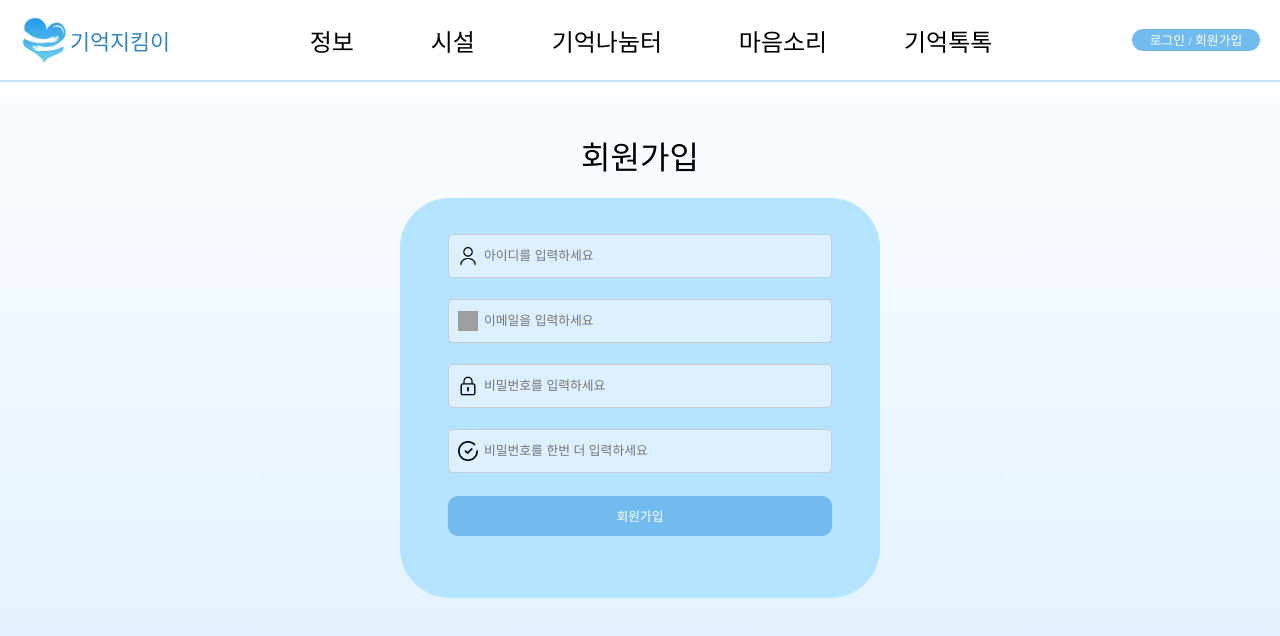
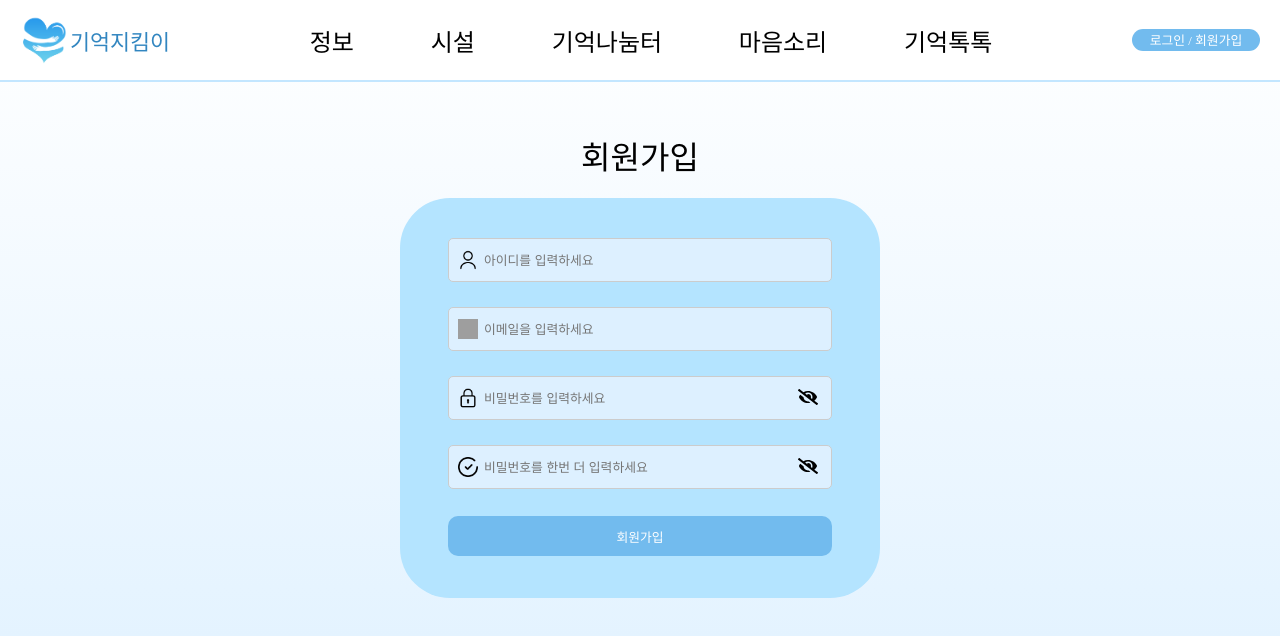
Before and after one commit to hongjaewon62/MemoryKeeper, a React (Vite) app: page /signUp in a window 1280 px wide. Shown: the top 636 px of the page. Built offline with nearby package versions, Linux system fonts and the light colour scheme; grey boxes are pictures that could not be loaded.

Commit message:
로그인 유효성
로그인 패스워드 확인
로그인 유효성 텍스트

```diff
--- a/package.json
+++ b/package.json
@@ -17,6 +17,7 @@
     "react": "^19.0.0",
     "react-apexcharts": "^1.7.0",
     "react-dom": "^19.0.0",
+    "react-icons": "^5.5.0",
     "react-js-pagination": "^3.0.3",
     "react-quill-new": "^3.4.6",
     "react-router-dom": "^7.3.0",
--- a/src/login/Login.jsx
+++ b/src/login/Login.jsx
@@ -1,9 +1,8 @@
 import { useNavigate } from "react-router-dom";
 import styled from "styled-components";
-
 import InputUI from "../ui/InputUI";
 import Button from "../ui/Button";
-import { useState } from "react";
+import { useEffect, useRef, useState } from "react";
 import axios from "axios";
 
 const Wrapper = styled.div`
@@ -33,7 +32,7 @@ const LoginText = styled.div`
     margin-bottom: clamp(10px, 20px, 40px);
 `
 
-const CheckBoxDiv = styled.div`
+const CheckBoxWrapper = styled.div`
     display: flex;
     justify-content: center;
     align-items: center;
@@ -46,13 +45,84 @@ const CheckBoxText = styled.span`
     font-size: clamp(12px, 1vw, 35px);;
 `
 
+const FincButtonWrapper = styled.div`
+    display: flex;
+    justify-content: center;
+    align-items: center;
+`
+
+const FindButton = styled.button`
+    border: none;
+    background: none;
+    cursor: pointer;
+
+    &:hover {
+        text-decoration: underline solid black;
+    }
+`
+const ErrorWrapper = styled.div`
+    display: flex;
+    justify-content: start;
+    align-items: center;
+    visibility: ${({ $visible }) => ($visible ? "visible" : "hidden")};
+    width: 75%;
+`
+
+const ErrorMessage = styled.span`
+    font-size: 0.8em;
+    color: red;
+`
+
 function Login () {
     const navigate = useNavigate();
 
     const [id, setId] = useState("");
     const [password, setPassword] = useState("");
+    const [savedId, setSavedId] = useState(false);
+
+    const [writeId, setWriteId] = useState(false);
+    const [writePassword, setWritePassowrd] = useState(false);
+
+    const idFocus = useRef(null);
+    const passwordFocus = useRef(null);
+
+    useEffect(() => {
+        const saved = localStorage.getItem("savedId");
+        if(saved) {
+            setId(saved);
+            setSavedId(true);
+        }
+    }, [])
 
     const handleLogin = async () => {
+        let hasError = false;
+
+        if(!id.trim()) {
+            setWriteId(true);
+            if (!hasError) {
+                idFocus.current?.focus();
+            }
+            hasError = true;
+        } else {
+            setWriteId(false);
+            hasError = false;
+        }
+
+        if(!password.trim()) {
+            setWritePassowrd(true);
+            if (!hasError) {
+                passwordFocus.current?.focus();
+            }
+            hasError = true;
+        } else {
+            setWritePassowrd(false);
+            hasError = false;
+        }
+
+        if(hasError) {
+            return;
+        }
+
         try {
             const response = await axios.post("/api/users/login", null, {
                 params: {
@@ -61,6 +131,13 @@ function Login () {
                 }
             });
             localStorage.setItem("user", JSON.stringify(response.data));
+
+            if(savedId) {
+                localStorage.setItem("savedId", id);
+            } else {
+                localStorage.removeItem("savedId");
+            }
+
             navigate("/home");
         } catch(error) {
             alert("로그인 실패 :" + error.response.data);
@@ -72,33 +149,51 @@ function Login () {
             <LoginText>로그인</LoginText>
             <LoginWrapper>
                 <InputUI
+                    ref={idFocus}
                     type="text"
                     placeholder="아이디를 입력하세요"
-                    $width={"80%"}
-                    $height={"10%"}
-                    $margin={"0 0 25px 0"}
-                    $icon={"img/user.png"}
+                    $width="80%"
+                    $height="10%"
+                    $margin="0 0 0 0"
+                    $icon="img/user.png"
                     value={id}
                     onChange={(e) => setId(e.target.value)}
                 />
+                <ErrorWrapper $visible={writeId}>
+                    <ErrorMessage>아이디를 입력하세요</ErrorMessage>
+                </ErrorWrapper>
                 <InputUI
+                    ref={passwordFocus}
                     type="password"
                     placeholder="비밀번호를 입력하세요"
-                    $width={"80%"}
-                    $height={"10%"}
-                    $margin={"0 0 25px 0"}
-                    $icon={"img/password.png"}
+                    $width="80%"
+                    $height="10%"
+                    $margin="10px 0 0 0"
+                    $icon="img/password.png"
                     value={password}
                     onChange={(e) => setPassword(e.target.value)}
                 />
-                <CheckBoxDiv>
-                    <InputUI type="checkbox" $width={"25px"} $height={"25px"} />
+                <ErrorWrapper $visible={writePassword}>
+                    <ErrorMessage>비밀번호를 입력하세요</ErrorMessage>
+                </ErrorWrapper>
+                <CheckBoxWrapper>
+                    <InputUI
+                        type="checkbox"
+                        checked={savedId}
+                        $width="25px"
+                        $height="25px"
+                        onChange={(e) => setSavedId(e.target.checked)}
+                    />
                     <CheckBoxText>아이디 저장</CheckBoxText>
-                </CheckBoxDiv>
-                <Button title={"로그인"} $width={"80%"} $height={"10%"} $margin={"0 0 25px 0"} onClick={handleLogin}/>
-                <Button title={"회원가입"} $width={"80%"} $height={"10%"} $margin={"0 0 25px 0"} onClick={() => {
+                </CheckBoxWrapper>
+                <Button title="로그인" $width="80%" $height="10%" $margin="0 0 30px 0" onClick={handleLogin}/>
+                <Button title="회원가입" $width="80%" $height="10%" $margin="0 0 30px 0" onClick={() => {
                     navigate("/signUp")
                 }} />
+                <FincButtonWrapper>
+                    <FindButton>아이디 찾기</FindButton>
+                    <FindButton>비밀번호 찾기</FindButton>
+                </FincButtonWrapper>
             </LoginWrapper>
         </Wrapper>
     )
--- a/src/login/SignUp.jsx
+++ b/src/login/SignUp.jsx
@@ -3,7 +3,7 @@ import styled from "styled-components";
 
 import InputUI from "../ui/InputUI";
 import Button from "../ui/Button";
-import { useState } from "react";
+import { useRef, useState } from "react";
 import axios from "axios";
 
 const Wrapper = styled.div`
@@ -33,32 +33,106 @@ const LoginText = styled.div`
     margin-bottom: clamp(10px, 20px, 40px);
 `
 
+const ErrorWrapper = styled.div`
+    display: flex;
+    justify-content: start;
+    align-items: center;
+    visibility: ${({ $visible }) => ($visible ? "visible" : "hidden")};
+    width: 75%;
+`
+
+const ErrorMessage = styled.span`
+    font-size: 0.8em;
+    color: red;
+`
+
 function SignUp () {
     const navigate = useNavigate();
 
-    const [username, setUsername] = useState("");
+    const [id, setId] = useState("");
     const [email, setEmail] = useState("");
     const [password, setPassword] = useState("");
     const [confirmPassword, setConfirmPassword] = useState("");
 
+    const [writeId, setWriteId] = useState(false);
+    const [writeEmail, setWriteEmail] = useState(false);
+    const [writePassword, setWritePassowrd] = useState(false);
+    const [writeConfirmPassword, setWriteConfirmPassword] = useState(false);
+
+    const idFocus = useRef(null);
+    const emailFocus = useRef(null);
+    const passwordFocus = useRef(null);
+    const confirmPasswordFocus = useRef(null);
+
     const handleSignUp = async () => {
+        let hasError = false;
+
+        if(!id.trim()) {
+            setWriteId(true);
+            if (!hasError) {
+                idFocus.current?.focus();
+            }
+            hasError = true;
+        } else {
+            setWriteId(false);
+            hasError = false;
+        }
+
+        if(!email.trim()) {
+            setWriteEmail(true);
+            if (!hasError) {
+                emailFocus.current?.focus();
+            }
+            hasError = true;
+        } else {
+            setWriteEmail(false);
+            hasError = false;
+        }
+
+        if(!password.trim()) {
+            setWritePassowrd(true);
+            if (!hasError) {
+                passwordFocus.current?.focus();
+            }
+            hasError = true;
+        } else {
+            setWritePassowrd(false);
+            hasError = false;
+        }
+
+        if(!confirmPassword.trim()) {
+            setWriteConfirmPassword(true);
+            if (!hasError) {
+                confirmPasswordFocus.current?.focus();
+            }
+            hasError = true;
+        } else {
+            setWriteConfirmPassword(false);
+            hasError = false;
+        }
+
+        if(hasError) {
+            return;
+        }
+
         if(password !== confirmPassword) {
             alert("비밀번호가 일치하지 않습니다.");
+            confirmPasswordFocus.current?.focus();
             return;
         }
 
         try {
             const userData = {
-                username: username,
+                username: id,
                 email: email,
                 password: password
             };
 
-            const response = await axios.post("/api/users/signUp", userData);
+            const res = await axios.post("/api/users/signUp", userData);
 
             navigate("/login");
         } catch (error) {
-            alert("회원가입 실패: " + error.response.data);
+            alert("회원가입 실패: " + error.res.data);
         }
     }
     return (
@@ -68,42 +142,60 @@ function SignUp () {
                 <InputUI
                     type="text"
                     placeholder="아이디를 입력하세요"
-                    $width={"80%"}
-                    $height={"10%"}
-                    $margin={"0 0 25px 0"}
-                    $icon={"img/user.png"}
-                    value={username}
-                    onChange={(e) => setUsername(e.target.value)}
+                    $width="80%"
+                    $height="10%"
+                    $margin="0 0 0 0"
+                    $icon="img/user.png"
+                    ref={idFocus}
+                    value={id}
+                    onChange={(e) => setId(e.target.value)}
                 />
+                <ErrorWrapper $visible={writeId}>
+                    <ErrorMessage>아이디를 입력하세요</ErrorMessage>
+                </ErrorWrapper>
                 <InputUI
                     type="email"
                     placeholder="이메일을 입력하세요"
-                    $width={"80%"}
-                    $height={"10%"}
-                    $margin={"0 0 25px 0"}
-                    $icon={"img/mail.png"}
+                    $width="80%"
+                    $height="10%"
+                    $margin="10px 0 0 0"
+                    $icon="img/mail.png"
+                    ref={emailFocus}
                     value={email}
                     onChange={(e) => setEmail(e.target.value)}
                 />
+                <ErrorWrapper $visible={writeEmail}>
+                    <ErrorMessage>이메일을 입력하세요</ErrorMessage>
+                </ErrorWrapper>
                 <InputUI
                     type="password"
                     placeholder="비밀번호를 입력하세요"
-                    $width={"80%"} $height={"10%"}
-                    $margin={"0 0 25px 0"}
-                    $icon={"img/password.png"}
+                    $width="80%"
+                    $height="10%"
+                    $margin="10px 0 0 0"
+                    $icon="img/password.png"
+                    ref={passwordFocus}
                     value={password}
                     onChange={(e) => setPassword(e.target.value)}
                 />
+                <ErrorWrapper $visible={writePassword}>
+                    <ErrorMessage>비밀번호를 입력하세요</ErrorMessage>
+                </ErrorWrapper>
                 <InputUI
                     type="password"
                     placeholder="비밀번호를 한번 더 입력하세요"
-                    $width={"80%"} $height={"10%"}
-                    $margin={"0 0 25px 0"}
-                    $icon={"img/confirmation.png"}
+                    $width="80%"
+                    $height="10%"
+                    $margin="10px 0 0 0"
+                    $icon="img/confirmation.png"
+                    ref={confirmPasswordFocus}
                     value={confirmPassword}
                     onChange={(e) => setConfirmPassword(e.target.value)}
                 />
-                <Button title={"회원가입"} $width={"80%"} $height={"10%"} $margin={"0 0 25px 0"} onClick={handleSignUp}/>
+                <ErrorWrapper $visible={writeConfirmPassword || (confirmPassword && password !== confirmPassword)}>
+                    <ErrorMessage>{writeConfirmPassword ? "비밀번호를 한번 더 입력하세요" : password !== confirmPassword ? "비밀번호가 일치하지 않습니다" : "비밀번호"}</ErrorMessage>
+                </ErrorWrapper>
+                <Button title="회원가입" $width="80%" $height="10%" $margin="10px 0 0 0" onClick={handleSignUp}/>
             </LoginWrapper>
         </Wrapper>
     )
--- a/src/ui/InputUI.jsx
+++ b/src/ui/InputUI.jsx
@@ -1,4 +1,6 @@
 import styled from "styled-components";
+import {FaEye, FaEyeSlash} from "react-icons/fa"
+import { forwardRef, useState } from "react";
 
 const InputWrapper = styled.div`
     position: relative;
@@ -7,7 +9,7 @@ const InputWrapper = styled.div`
     width: ${({ $width }) => $width || "100px"};
     height: ${({ $height }) => $height || "30px"};
     margin: ${({ $margin }) => $margin || "none"};
-`;
+`
 
 const StyledInput = styled.input`
     width: 100%;
@@ -19,7 +21,14 @@ const StyledInput = styled.input`
     border-radius: 5px;
     outline: none;
     font-size: clamp(10px, 1vw, 30px);
-`;
+
+    transition: border-color 0.3s ease, box-shadow 0.3s ease;
+
+    &:focus {
+        border: 2px solid #72bbee;
+        outline: none;
+    }
+`
 
 const Icon = styled.img`
     position: absolute;
@@ -27,9 +36,23 @@ const Icon = styled.img`
 
     width: 20px;
     height: 20px;
-`;
+`
 
-function InputUI({ $width, $height, $margin, $background, type, placeholder, $icon, $iconPosition = "left", value, onChange }) {
+const ShowPasswordButton = styled.button`
+    position: absolute;
+    width: 30px;
+    height: 30px;
+    border: none;
+    background: none;
+    cursor: pointer;
+    right: 10px;
+`
+
+const InputUI = forwardRef(({ $width, $height, $margin, $background, type, placeholder, $icon, $iconPosition = "left", value, onChange, checked }, ref) => {
+    const [showPassword, setShowPassword] = useState(false);
+    const isPassword = type === "password";
+    const actualType = isPassword ? (showPassword ? "text" : "password") : type;
+
     return (
         <InputWrapper
             $width={$width}
@@ -37,16 +60,23 @@ function InputUI({ $width, $height, $margin, $background, type, placeholder, $ic
             $height={$height}>
             {$icon && <Icon src={$icon} alt="icon" $iconPosition={$iconPosition} />}
             <StyledInput
+                ref={ref}
                 $background={$background}
-                type={type}
+                type={actualType}
                 placeholder={placeholder}
                 $icon={$icon}
                 $iconPosition={$iconPosition}
                 value={value}
                 onChange={onChange}
+                checked={checked}
             />
+            {isPassword && (
+                <ShowPasswordButton onClick={() => setShowPassword(!showPassword)}>
+                    {showPassword ? <FaEye size="20" /> : <FaEyeSlash size="20" /> }
+                </ShowPasswordButton>
+            )}
         </InputWrapper>
     );
-}
+})
 
 export default InputUI;
```
Also changed, not shown: 1 other file (tests, documents, lock files or other folders).
